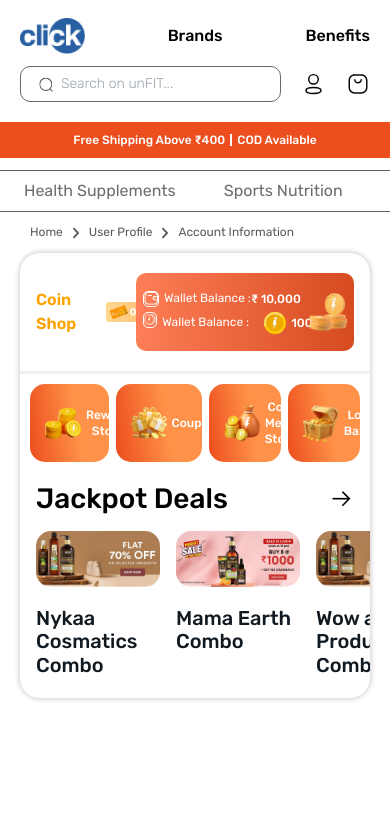
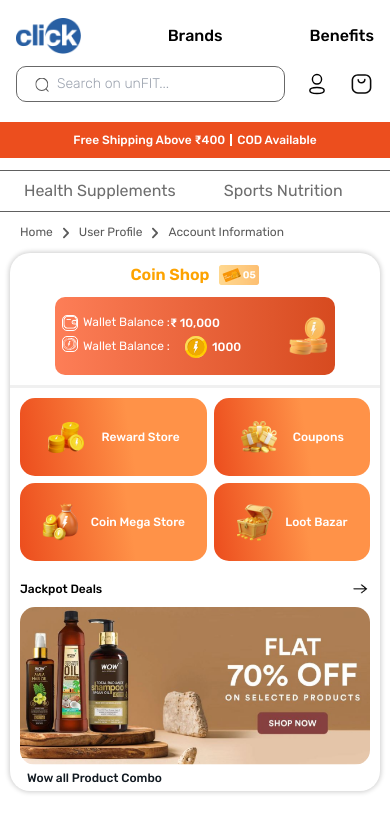
Before and after one commit to GYAN224143/unfit, a React (Vite) app: page / in a window 390 px wide. Shown: the top 832 px of the page. Built offline with nearby package versions, Linux system fonts and the light colour scheme.

Commit message:
done page one

```diff
--- a/src/components/SimpleSlider.jsx
+++ b/src/components/SimpleSlider.jsx
@@ -19,7 +19,34 @@
     autoplay: true,
     speed: 1000,
     autoplaySpeed: 3000,
+    responsive: [
+      {
+        breakpoint: 768,
+        settings: {
+          dots: false,
+          infinite: true,
+          slidesToShow: 1.5,
+          slidesToScroll: 1,
+          autoplay: true,
+          speed: 1000,
+          autoplaySpeed: 3000,
+        },
+      },
+      {
+        breakpoint: 480,
+        settings: {
+          dots: false,
+          infinite: true,
+          slidesToShow: 1,
+          slidesToScroll: 1,
+          autoplay: true,
+          speed: 1000,
+          autoplaySpeed: 3000,
+        },
+      },
+    ],
   };
+
   return (
     <>
       <div className="Slider-header">
--- a/src/index.css
+++ b/src/index.css
@@ -237,9 +237,8 @@
 .offers-section {
   width: 100%;
   padding: 30px 32px;
-  display: flex;
-  justify-content: start;
-  align-items: center;
+  display: grid;
+  grid-template-columns: auto auto auto auto;
   gap: 25px;
   border-top: 6px solid #f0f0f0;
 }
@@ -868,7 +867,7 @@
     background: white;
     z-index: 9999;
     height: 100%;
-    border: 2px solid rgba(148, 146, 146, 0.521);
+    border-right: 2px solid rgba(148, 146, 146, 0.521);
     /* display: none; */
   }
   .filter-icons {
@@ -985,6 +984,9 @@
   }
 }
 @media screen and (max-width: 768px) {
+  .ProductCard .card-info button p {
+    font-size: 16px;
+  }
   .header {
     height: 120px;
   }
@@ -1058,6 +1060,43 @@
     font-size: 16px;
     line-height: 24px;
   }
+  .information-section .coin-shop .left-part {
+    gap: 10px;
+  }
+  .information-section .coin-shop {
+    padding: 10px 10px;
+  }
+  .Slider-header {
+    padding: 10px 10px 10px 10px;
+  }
+  .Slider-header p {
+    font-size: 16px;
+    font-weight: 500;
+    line-height: 22.18px;
+  }
+  .Slider-header img {
+    width: 20px;
+    height: 20px;
+  }
+  .slider-container .slider-card p {
+    font-size: 16px;
+    line-height: 18px;
+    padding: 7px 0;
+  }
+  .header {
+    padding: 0px 16px;
+  }
+  .information {
+    padding: 0px 10px;
+    padding-bottom: 30px;
+  }
+  .action-bar {
+    padding: 10px 20px;
+  }
+  .offers-section {
+    display: grid;
+    grid-template-columns: auto auto;
+  }
 }
 @media screen and (max-width: 520px) {
   .filter-list-container {
@@ -1069,6 +1108,31 @@
   }
   .product-card-container {
     grid-template-columns: auto;
+  }
+  .information-section .coin-shop {
+    width: 100%;
+    gap: 10px;
+
+    flex-direction: column;
+  }
+}
+@media screen and (max-width: 480px) {
+  .slider-container .slider-card {
+    padding-left: 10px;
+    padding-right: 10px;
+  }
+  .slider-container .slider-card p {
+    font-size: 12px;
+    line-height: 14px;
+    padding: 6px 7px;
+  }
+  .Slider-header p {
+    font-size: 12px;
+    line-height: 16px;
+  }
+  .Slider-header img {
+    width: 20px;
+    height: 16px;
   }
 }
 @media screen and (max-width: 425px) {
```
